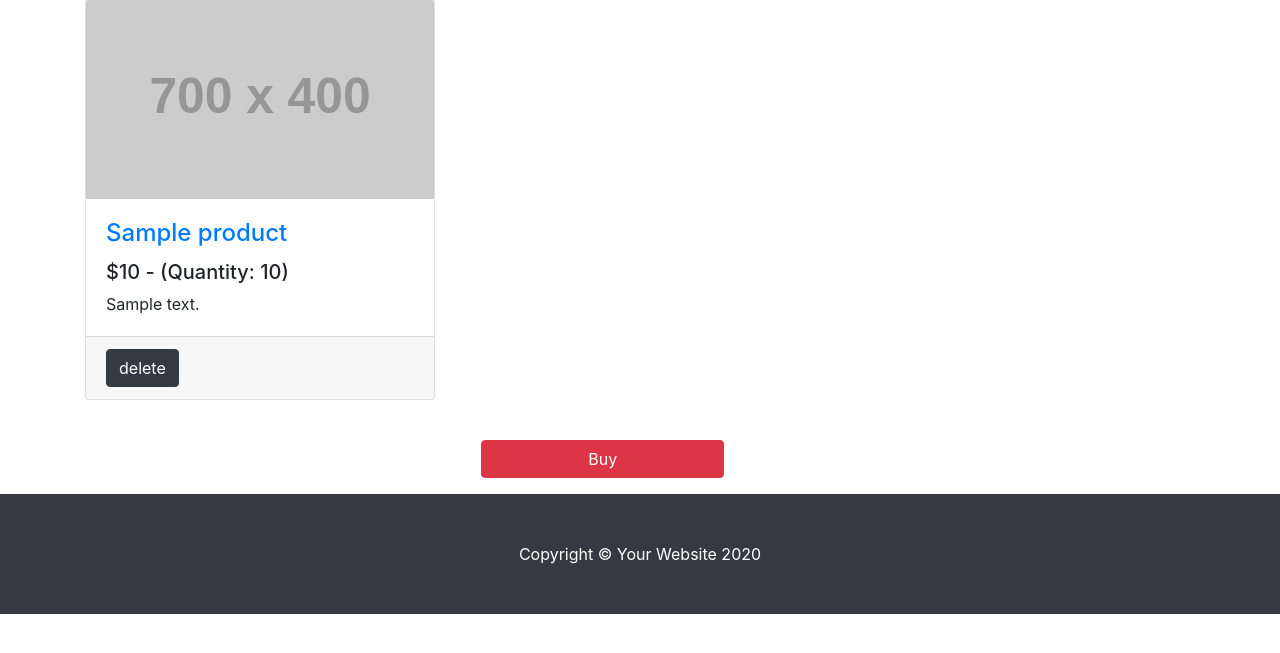
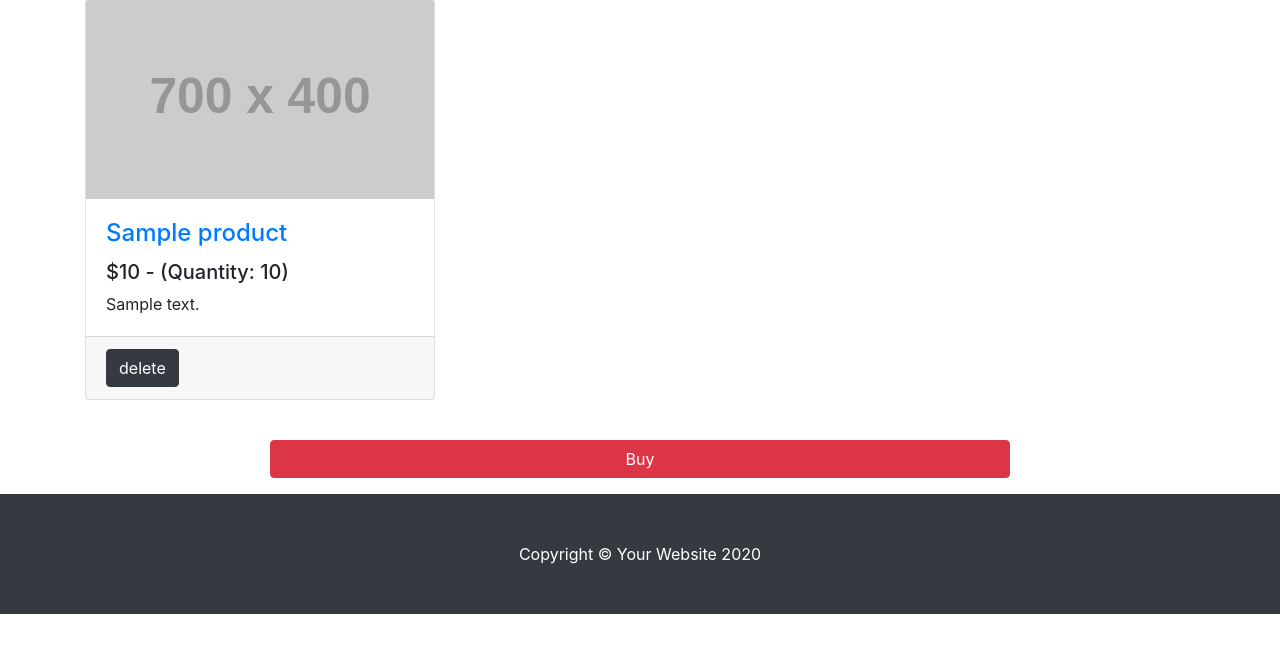
Before and after one commit to FrancoAguero/PruebaDRF, a Django app: template templates/cart/cart.html in a window 1280 px wide. Shown: the part 105-758 px from the top of the page. Run offline with Django 3.2, Linux system fonts and the light colour scheme; the template is opened without the code that fills it: most values are stand-ins (such as "Sample title", 1, 10 or a date in 2020); parts of the project's set-up code (start-up, migrations or seed data) failed here and were passed over; some libraries are stand-ins or nearby versions.

Commit message:
Update cart.html

```diff
--- a/templates/cart/cart.html
+++ b/templates/cart/cart.html
@@ -28,20 +28,17 @@
                 </div>
             {% endfor %}
         {% else %}
-            <div class="container-fluid">
-                <div class="row">
-                    <h1 class="col-4 offset-4">This cart is Empty</h1>
-                </div>
-            </div>
+             <h1 class="col text-center" style="height: 74vh;">This cart is Empty</h1>
         {% endif %}
     </div>
     {% if queryset.cart %}
         <div class="row">
-            <div class="col-4"></div>
-            <form class="col" method="POST" action="{% url 'shop:buy' request.user.id %}">
-                {% csrf_token %}
-                <button class="btn btn-danger col-4 m-3"> Buy </button>
-            </form>
+            <div class="col pt-3 pb-3">
+                <form method="POST" action="{% url 'shop:buy' request.user.id %}">
+                    {% csrf_token %}
+                    <button class="btn btn-danger col-8 offset-2"> Buy </button>
+                </form>
+            </div>
         </div>
-    {% endif %}
+   {% endif %}
 {% endblock  %}
```
